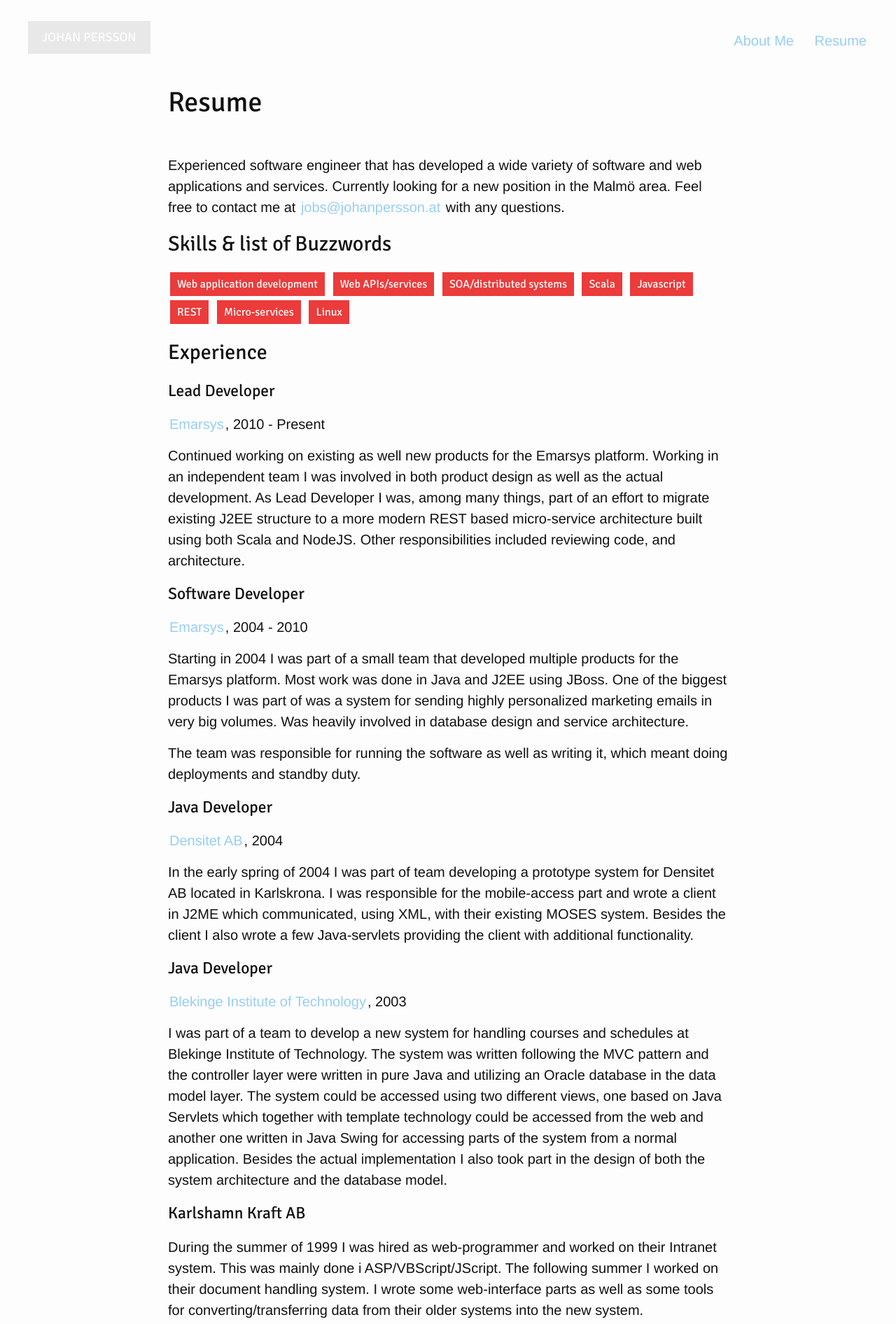
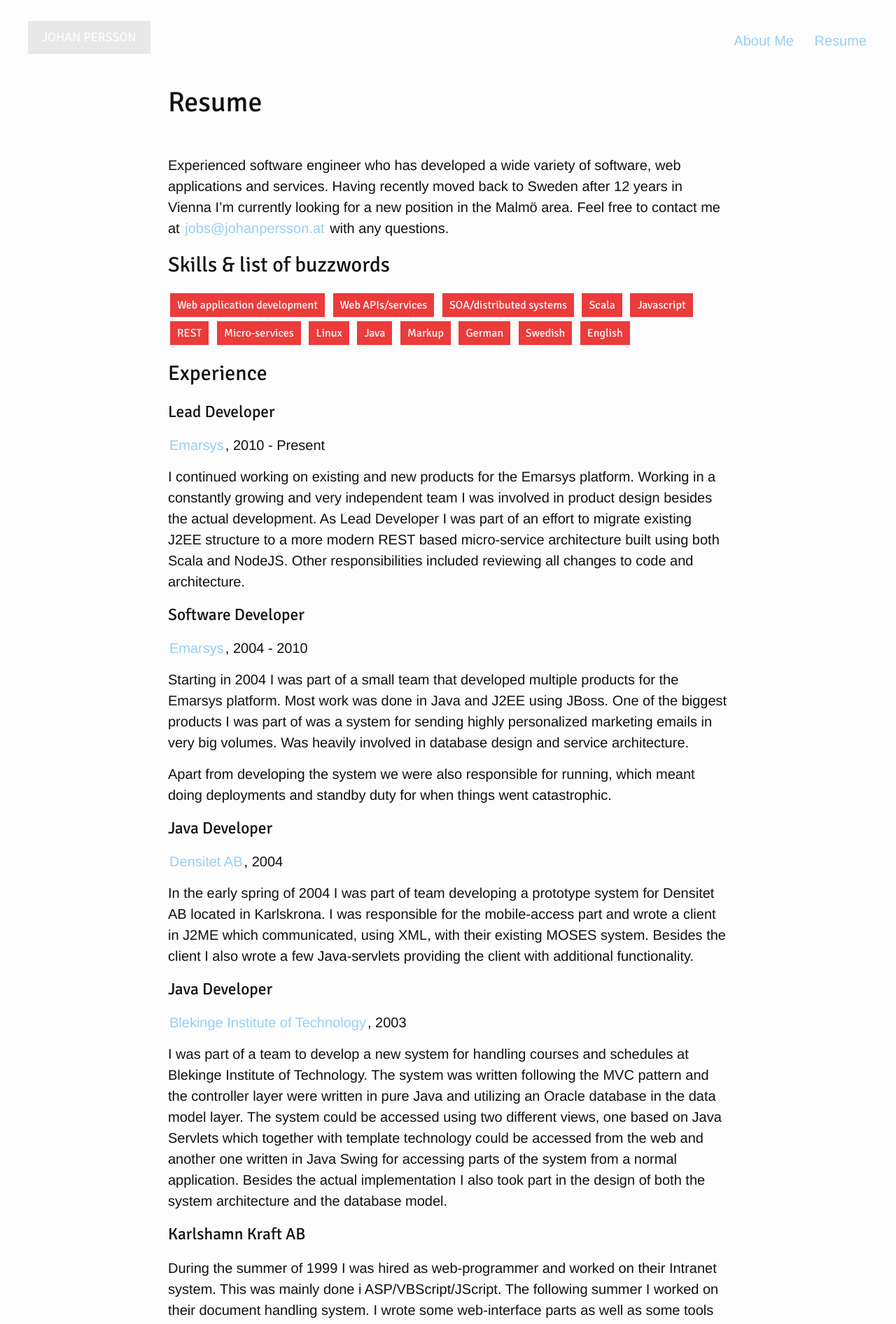
Before and after one commit to jpersson/jpersson.github.io, a Jekyll site: the page built from resume.md, in a window 1280 px wide. Shown: the top 1892 px of the page at 70% size. Built offline with Jekyll 4.4.1, drawn with Linux system fonts in a browser that asks for light colours; some of the changed text lies outside the part shown.

Commit message:
minor changes to wording

```diff
--- a/_sass/_base.scss
+++ b/_sass/_base.scss
@@ -178,7 +178,7 @@ pre {
     }
 
     @include media-query($max-width) {
-		max-width: $max-width;
+		  max-width: $max-width;
 	    margin-right: auto;
 	    margin-left: auto;
 	}
--- a/_sass/_layout.scss
+++ b/_sass/_layout.scss
@@ -117,9 +117,9 @@
 }
 
 .page {
-  width: $content-width;
+  max-width: $content-width;
   margin-left: auto;
-  margin-right: auto;;
+  margin-right: auto;
 }
 
 /**
--- a/resume.md
+++ b/resume.md
@@ -4,9 +4,9 @@ title: Resume
 permalink: /resume/
 ---
 
-Experienced software engineer that has developed a wide variety of  software and web applications and services. Currently looking for a new position in the Malmö area. Feel free to contact me at [jobs@johanpersson.at](jobs@johanpersson.at) with any questions.
+Experienced software engineer who has developed a wide variety of software, web applications and services. Having recently moved back to Sweden after 12 years in Vienna I'm currently looking for a new position in the Malmö area. Feel free to contact me at [jobs@johanpersson.at](jobs@johanpersson.at) with any questions.
 
-## Skills & list of Buzzwords
+## Skills & list of buzzwords
 
 * Web application development
 * Web APIs/services
@@ -16,6 +16,11 @@ Experienced software engineer that has developed a wide variety of  software and
 * REST
 * Micro-services
 * Linux
+* Java
+* Markup
+* German
+* Swedish
+* English
 
 ## Experience
 
@@ -23,7 +28,7 @@ Experienced software engineer that has developed a wide variety of  software and
 
 [Emarsys](http://www.emarsys.com), 2010 - Present
 
-Continued working on existing as well new products for the Emarsys platform. Working in an independent team I was involved in both product design as well as the actual development. As Lead Developer I was, among many things, part of an effort to migrate existing J2EE structure to a more modern REST based micro-service architecture built using both Scala and NodeJS. Other responsibilities included reviewing code, and architecture.
+I continued working on existing and new products for the Emarsys platform. Working in a constantly growing and very independent team I was involved in product design besides the actual development. As Lead Developer I was part of an effort to migrate existing J2EE structure to a more modern REST based micro-service architecture built using both Scala and NodeJS. Other responsibilities included reviewing all changes to code and architecture.
 
 ### Software Developer
 
@@ -31,7 +36,7 @@ Continued working on existing as well new products for the Emarsys platform. Wor
 
 Starting in 2004 I was part of a small team that developed multiple products for the Emarsys platform. Most work was done in Java and J2EE using JBoss. One of the biggest products I was part of was a system for sending highly personalized marketing emails in very big volumes. Was heavily involved in database design and service architecture.
 
-The team was responsible for running the software as well as writing it, which meant doing deployments and standby duty.
+Apart from developing the system we were also responsible for running, which meant doing deployments and standby duty for when things went catastrophic.
 
 ### Java Developer
 
```
Also changed, not shown: other parts of resume.md (+1 -1 lines).
